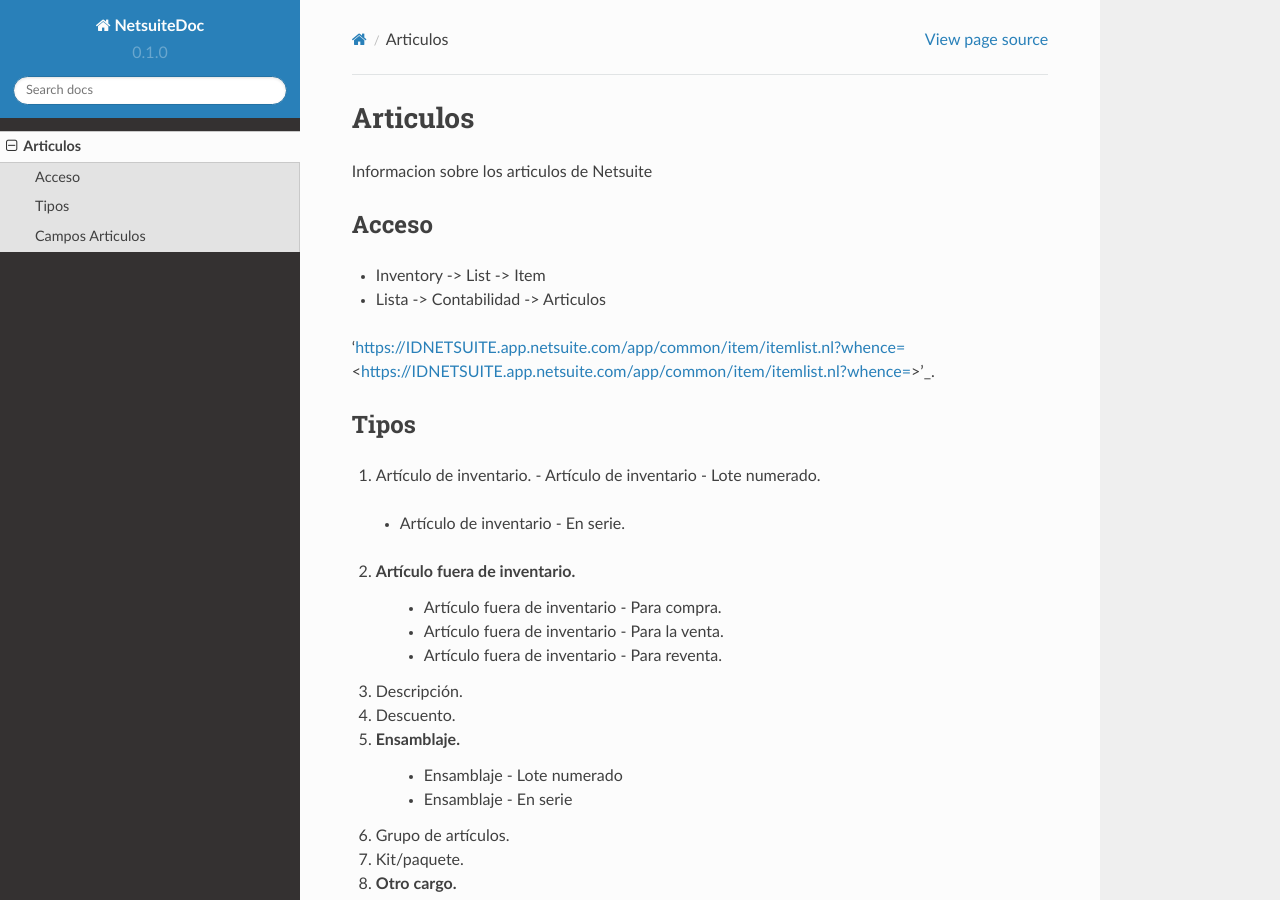
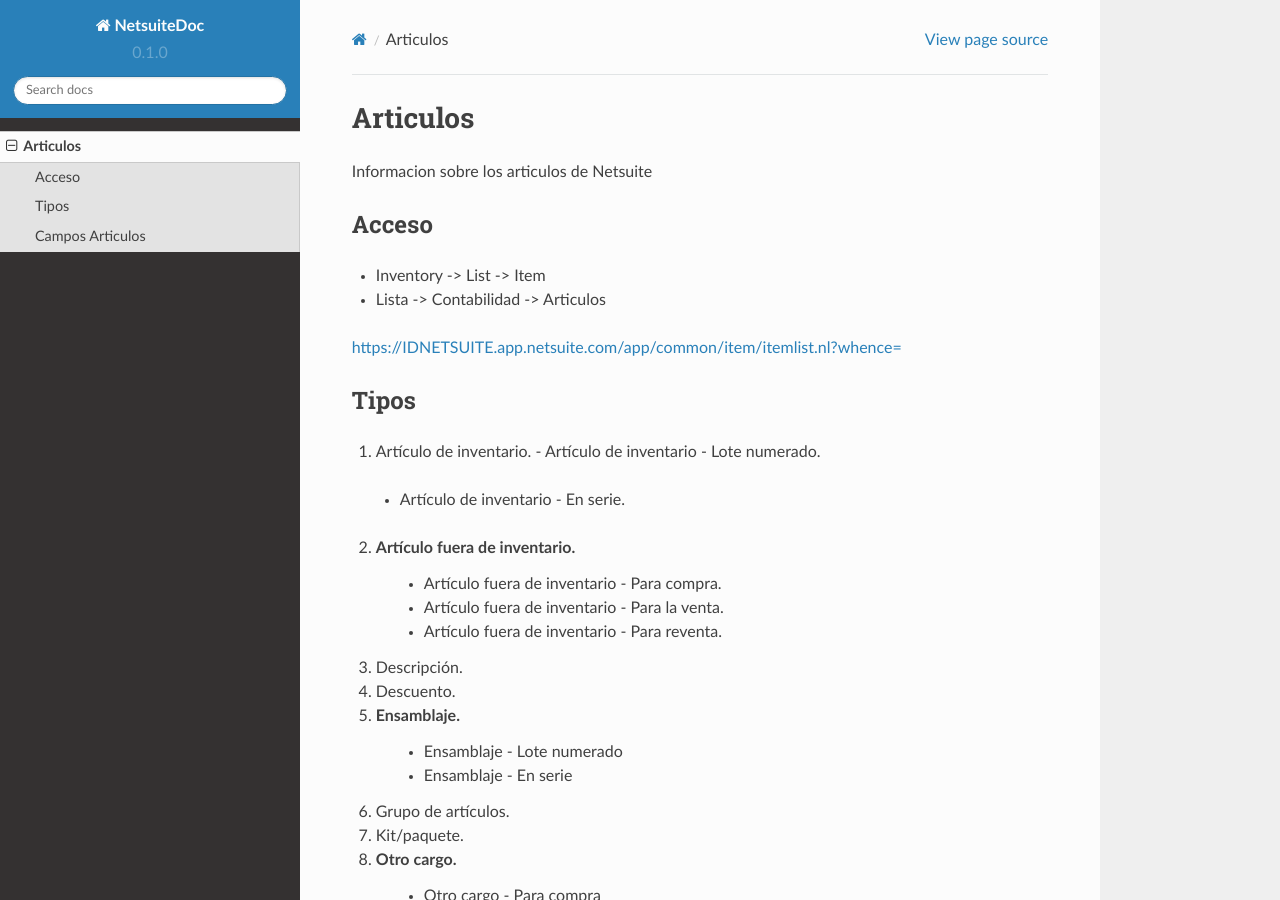
Before and after one commit to KarmoyBt/Netsuite, a Sphinx documentation site: the page built from docs/source/Articulo.rst, in a window 1280 px wide and 900 px high. Built offline with Sphinx 7.4.7 and the Read the Docs theme 2.0.0, drawn with Linux system fonts in a browser that asks for light colours; pages that are not in the unit, such as notebooks, are missing from menus.

```diff
--- a/docs/source/Articulo.rst
+++ b/docs/source/Articulo.rst
@@ -10,7 +10,7 @@ Acceso
 - Inventory -> List -> Item
 - Lista -> Contabilidad -> Articulos
 
-'https://IDNETSUITE.app.netsuite.com/app/common/item/itemlist.nl?whence=  <https://IDNETSUITE.app.netsuite.com/app/common/item/itemlist.nl?whence=>'_.
+`https://IDNETSUITE.app.netsuite.com/app/common/item/itemlist.nl?whence=  <https://IDNETSUITE.app.netsuite.com/app/common/item/itemlist.nl?whence=>`_
 
 
 Tipos
```
